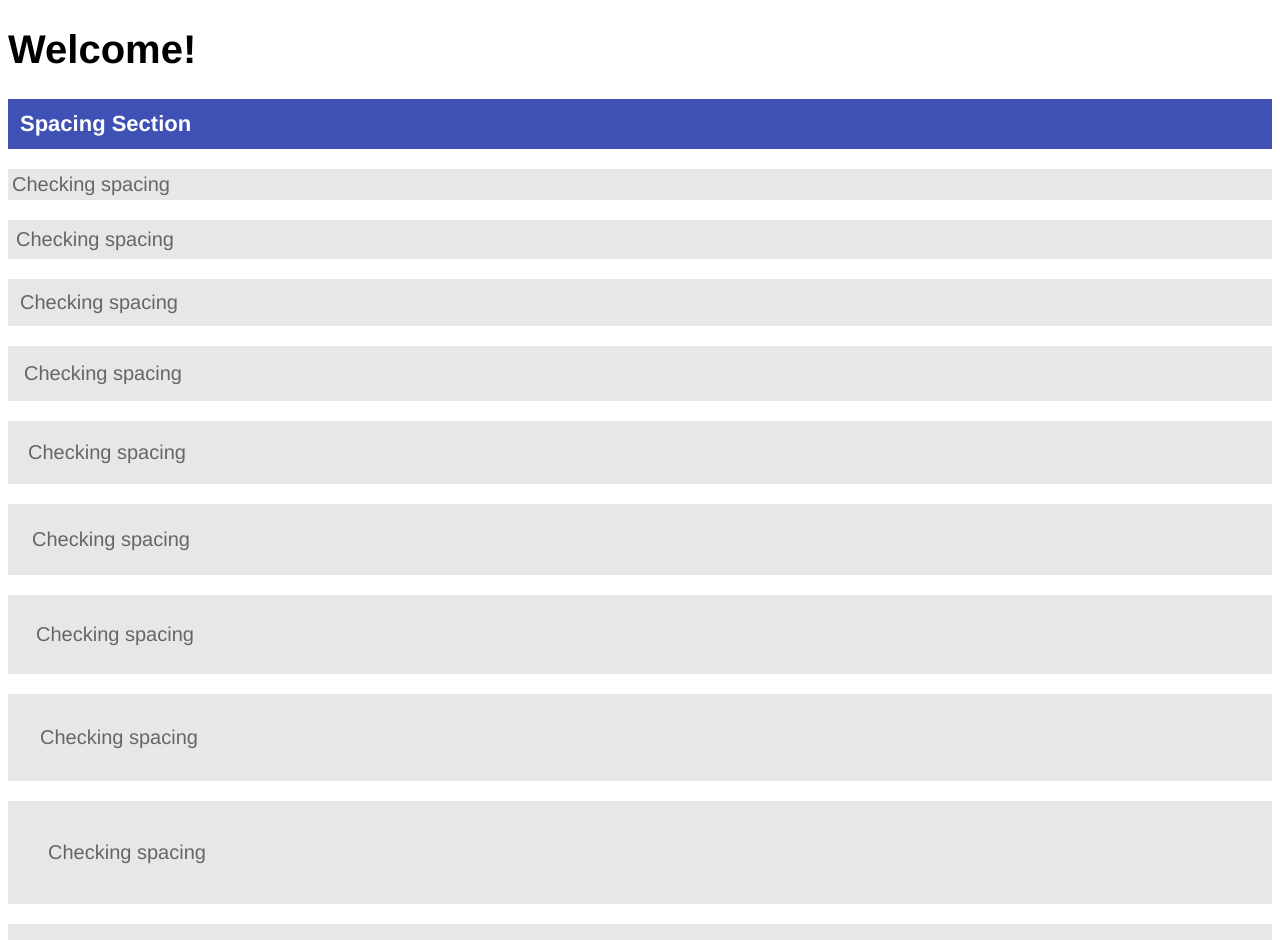
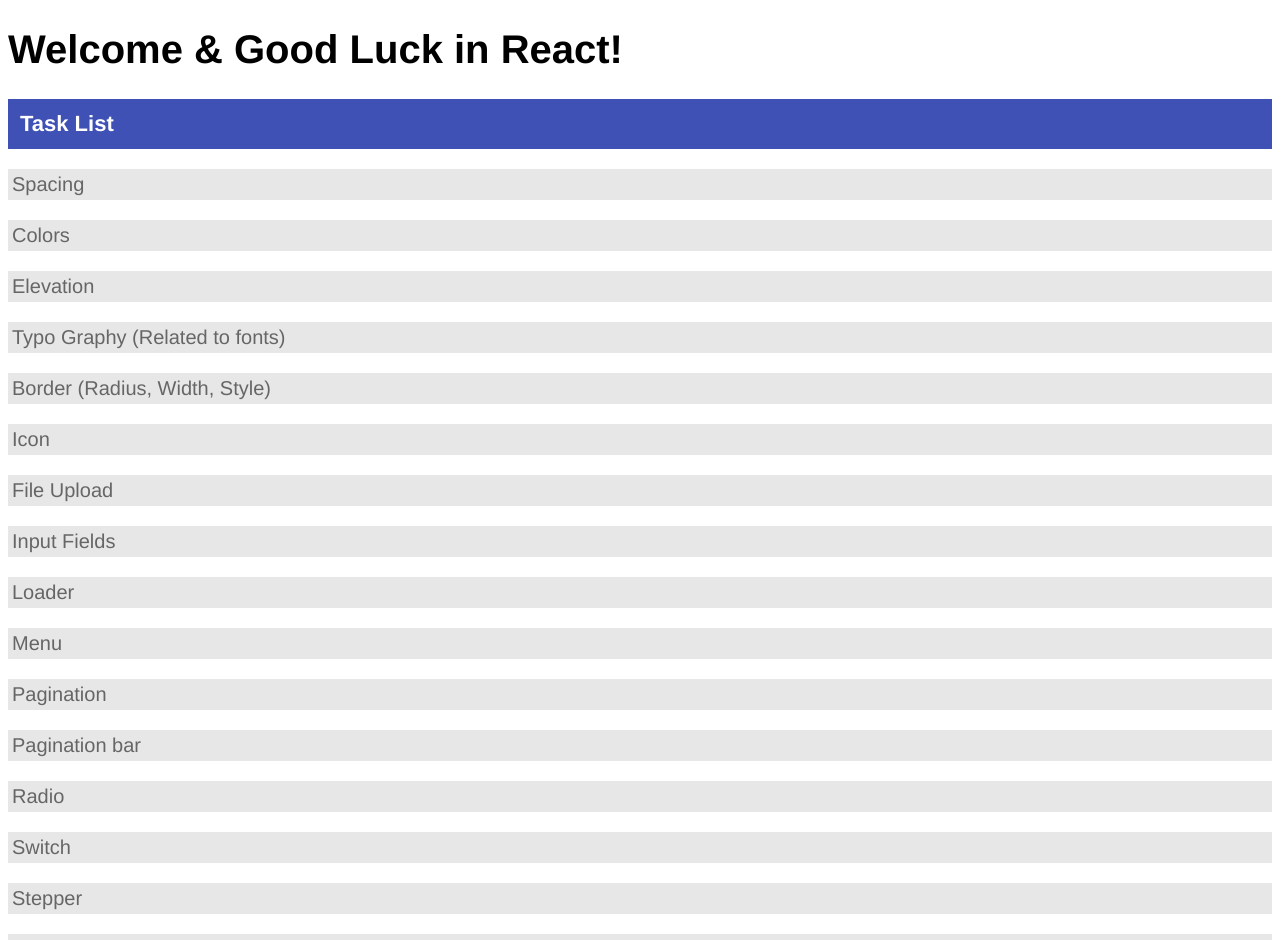
Before and after one commit to Raghav220124/q3html-react, a React (Create React App) app: page / in a window 1280 px wide. Shown: the top 940 px of the page. Built offline with nearby package versions, Linux system fonts and the light colour scheme.

Commit message:
Updated some folder structure and HTML CSS

```diff
--- a/src/App.js
+++ b/src/App.js
@@ -3,7 +3,7 @@ function App() {
   return (
     <div className="App">
       <header className="App-header">
-        <h1>Welcome!</h1>
+        <h1>Welcome & Good Luck in React!</h1>
       </header>
     </div>
   );
--- /dev/null
+++ b/src/components/spacing/spacing.js
@@ -0,0 +1,46 @@
+import React from 'react';
+const Spacing = () => {
+    return (
+        <>
+            <div className='section-wrap'>
+                <div className='section-title'>
+                    <h1>Task List</h1>
+                </div>
+                <p className='spacing-4'>Spacing</p>
+                <p className='spacing-4'>Colors</p>
+                <p className='spacing-4'>Elevation</p>
+                <p className='spacing-4'>Typo Graphy (Related to fonts)</p>
+                <p className='spacing-4'>Border (Radius, Width, Style)</p>
+                <p className='spacing-4'>Icon</p>
+                <p className='spacing-4'>File Upload</p>
+                <p className='spacing-4'>Input Fields</p>
+                <p className='spacing-4'>Loader</p>
+                <p className='spacing-4'>Menu</p>
+                <p className='spacing-4'>Pagination</p>
+                <p className='spacing-4'>Pagination bar</p>
+                <p className='spacing-4'>Radio</p>
+                <p className='spacing-4'>Switch</p>
+                <p className='spacing-4'>Stepper</p>
+                <p className='spacing-4'>Text area</p>
+                <p className='spacing-4'>Table</p>
+                <p className='spacing-4'>Toast</p>
+                <p className='spacing-4'>Tabber</p>
+                <p className='spacing-4'>Vedio Player</p>
+                <p className='spacing-4'>Accordian</p>
+                <p className='spacing-4'>Avtar</p>
+                <p className='spacing-4'>Full Width</p>
+                <p className='spacing-4'>Badge</p>
+                <p className='spacing-4'>Breadcrumbs</p>
+                <p className='spacing-4'>Buttons</p>
+                <p className='spacing-4'>Chips</p>
+                <p className='spacing-4'>Check box</p>
+                <p className='spacing-4'>Chart</p>
+
+
+
+
+            </div>
+        </>
+    );
+};
+export default Spacing;
--- a/src/components/variables/spacing.js
+++ /dev/null
@@ -1,29 +0,0 @@
-import React from 'react';
-const Spacing = () => {
-    return (
-        <>
-            <div className='section-wrap'>
-                <div className='section-title'>
-                    <h1>Spacing Section</h1>
-                </div>
-                <p className='spacing-4'>Checking spacing</p>
-                <p className='spacing-8'>Checking spacing</p>
-                <p className='spacing-12'>Checking spacing</p>
-                <p className='spacing-16'>Checking spacing</p>
-                <p className='spacing-20'>Checking spacing</p>
-                <p className='spacing-24'>Checking spacing</p>
-                <p className='spacing-28'>Checking spacing</p>
-                <p className='spacing-32'>Checking spacing</p>
-                <p className='spacing-40'>Checking spacing</p>
-                <p className='spacing-48'>Checking spacing</p>
-                <p className='spacing-64'>Checking spacing</p>
-                <p className='spacing-96'>Checking spacing</p>
-                <p className='spacing-128'>Checking spacing</p>
-                <p className='spacing-160'>Checking spacing</p>
-                <p className='spacing-192'>Checking spacing</p>
-
-            </div>
-        </>
-    );
-};
-export default Spacing;
--- a/src/index.js
+++ b/src/index.js
@@ -1,8 +1,7 @@
 import React from 'react';
 import ReactDOM from 'react-dom/client';
-// import './index.scss';
 import App from './App';
-import Spacing from './components/variables/spacing';
+import Spacing from './components/spacing/spacing';
 import reportWebVitals from './reportWebVitals';
 
 const root = ReactDOM.createRoot(document.getElementById('root'));
```
